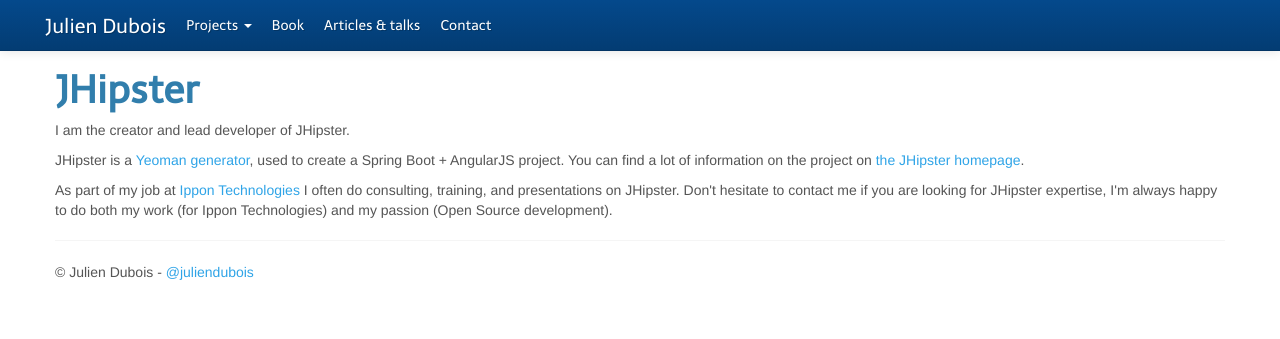
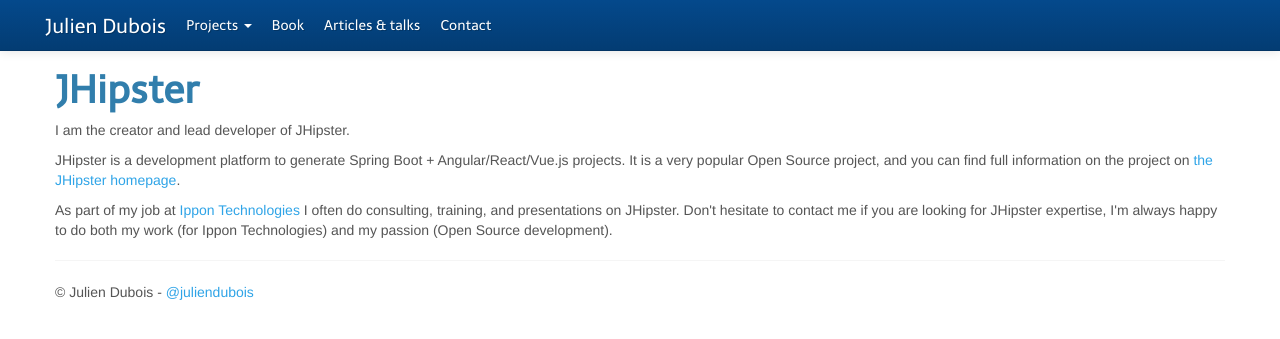
Before and after one commit to jdubois/jdubois.github.com, a Jekyll site: the page built from jhipster.html, in a window 1280 px wide. Shown: the top 339 px of the page. Built offline with Jekyll 4.4.1, drawn with Linux system fonts in a browser that asks for light colours; nearby versions of some CDN libraries.

Commit message:
update image and information

```diff
--- a/jhipster.html
+++ b/jhipster.html
@@ -8,9 +8,9 @@
 <p>I am the creator and lead developer of JHipster.</p>
 
 <p>
-  JHipster is a <a href="http://yeoman.io" target="_blank">Yeoman generator</a>, used to create a Spring Boot + AngularJS project. You can find a lot of information on the project on <a href="http://jhipster.github.io/" target="_blank">the JHipster homepage</a>.
+  JHipster is a development platform to generate Spring Boot + Angular/React/Vue.js projects. It is a very popular Open Source project, and you can find full information on the project on <a href="https://www.jhipster.tech/" target="_blank">the JHipster homepage</a>.
 </p>
 
 <p>
-    As part of my job at <a href="http://www.ipponusa.com/" target="_blank">Ippon Technologies</a> I often do consulting, training, and presentations on JHipster. Don't hesitate to contact me if you are looking for JHipster expertise, I'm always happy to do both my work (for Ippon Technologies) and my passion (Open Source development).
+    As part of my job at <a href="https://en.ippon.tech/" target="_blank">Ippon Technologies</a> I often do consulting, training, and presentations on JHipster. Don't hesitate to contact me if you are looking for JHipster expertise, I'm always happy to do both my work (for Ippon Technologies) and my passion (Open Source development).
 <p>
```
Also changed, not shown: index.html (+4 -3 lines), img/julien.jpg (deleted), img/julien_mustache.jpg (deleted), 3 other files.
